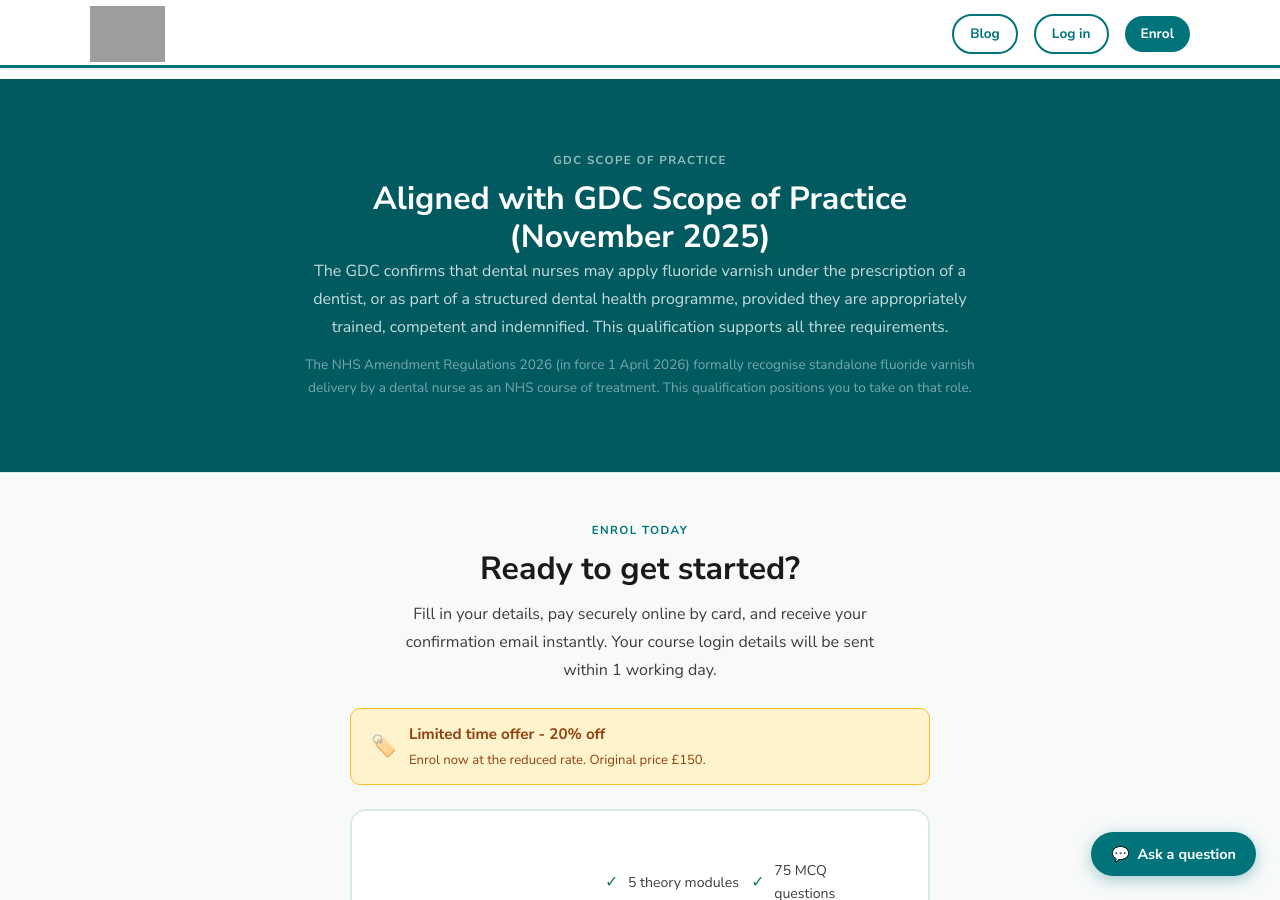
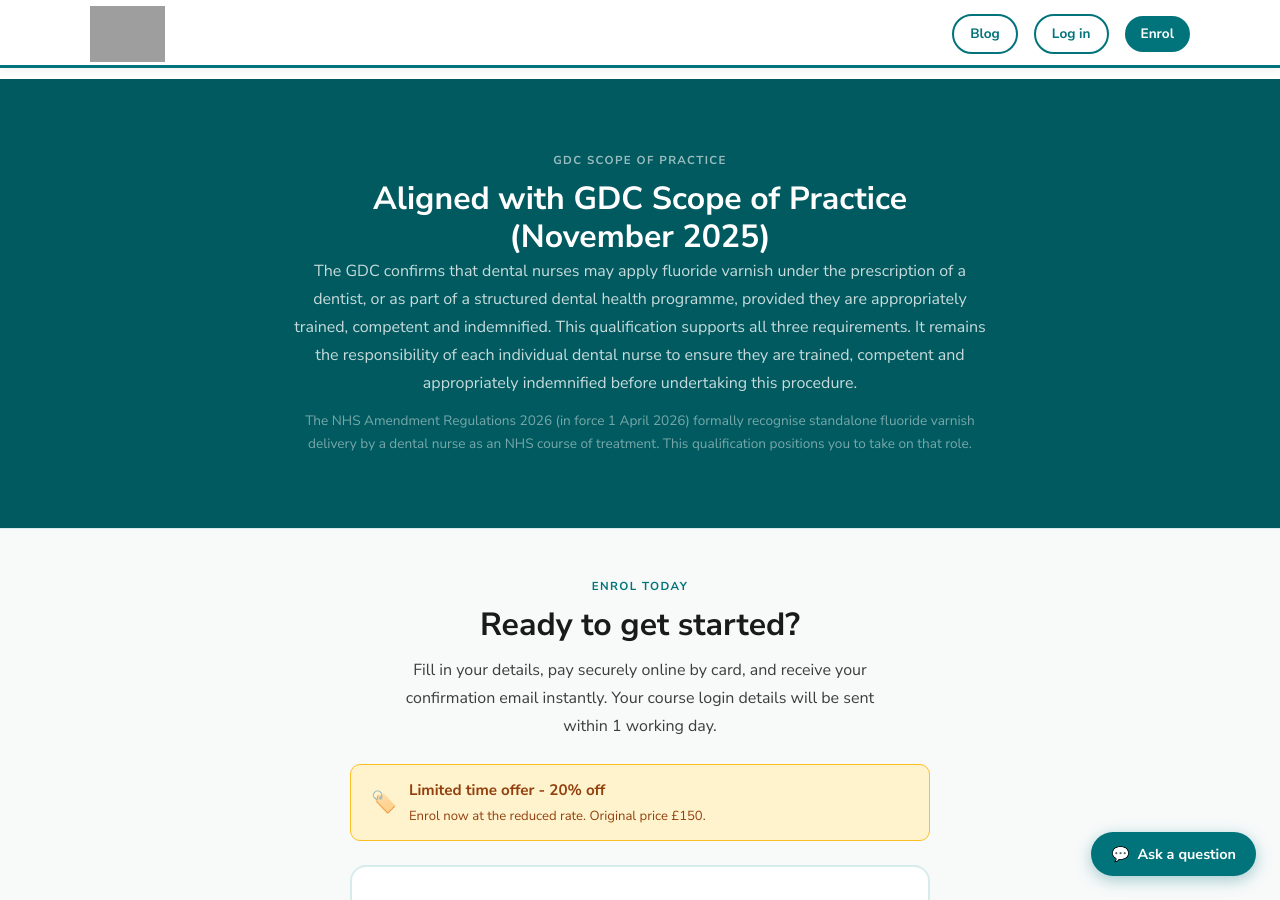
Before and after one commit to dentalnurse/Fluoride, a Jekyll site: the page index.html, which Jekyll copies as it is, in a window 1280 px wide and 900 px high, scrolled down 2478 px. Built offline with Jekyll 4.4.1, drawn with Linux system fonts in a browser that asks for light colours; grey boxes are pictures that could not be loaded.

Commit message:
Add individual responsibility note to scope of practice section

```diff
--- a/index.html
+++ b/index.html
@@ -172,7 +172,7 @@
     <div class="container" style="max-width:700px;text-align:center">
       <span class="section-label">GDC Scope of Practice</span>
       <h2>Aligned with GDC Scope of Practice (November 2025)</h2>
-      <p>The GDC confirms that dental nurses may apply fluoride varnish under the prescription of a dentist, or as part of a structured dental health programme, provided they are appropriately trained, competent and indemnified. This qualification supports all three requirements.</p>
+      <p>The GDC confirms that dental nurses may apply fluoride varnish under the prescription of a dentist, or as part of a structured dental health programme, provided they are appropriately trained, competent and indemnified. This qualification supports all three requirements. It remains the responsibility of each individual dental nurse to ensure they are trained, competent and appropriately indemnified before undertaking this procedure.</p>
       <p style="margin-top:0.75rem;font-size:0.85rem;opacity:0.6">The NHS Amendment Regulations 2026 (in force 1 April 2026) formally recognise standalone fluoride varnish delivery by a dental nurse as an NHS course of treatment. This qualification positions you to take on that role.</p>
     </div>
   </section>
```
